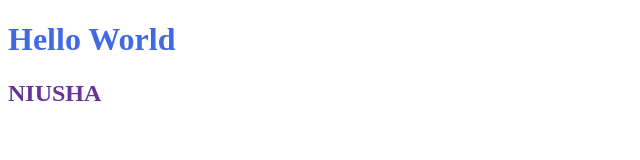
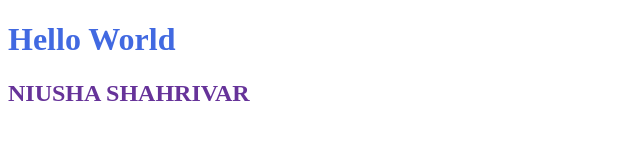
Before and after one commit to ItzNiusha/test-gitproject, a plain HTML site: page index.html in a window 1280 px wide. Shown: the whole page, without its empty margins (0-640 px from the left). Drawn offline with Linux system fonts and the light colour scheme.

Commit message:
added lastname

```diff
--- a/index.html
+++ b/index.html
@@ -11,7 +11,7 @@
 
 <body>
     <h1>Hello World</h1>
-    <h2>NIUSHA</h2>
+    <h2>NIUSHA SHAHRIVAR</h2>
 </body>
 
 </html>
```
